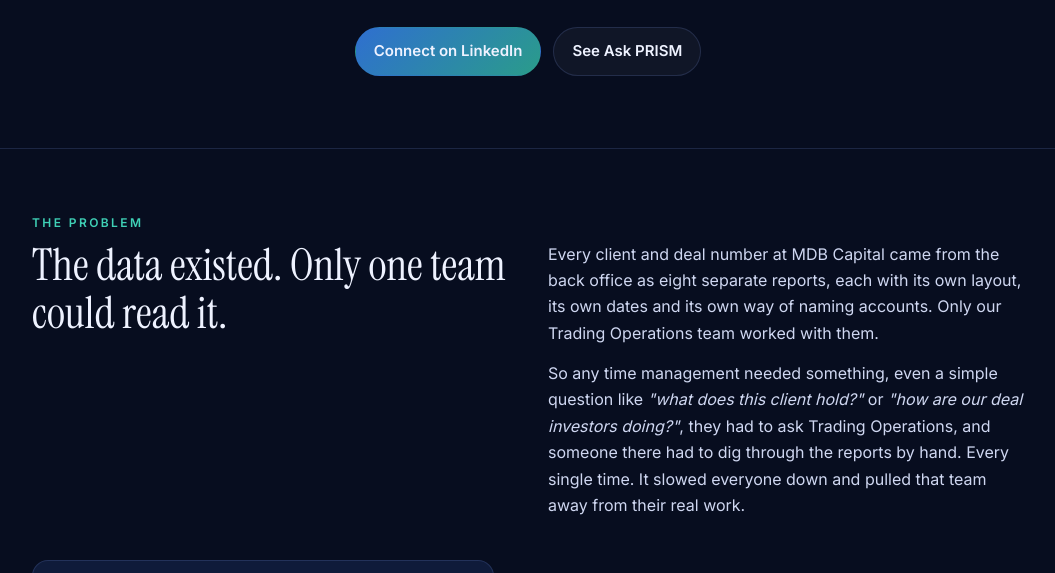
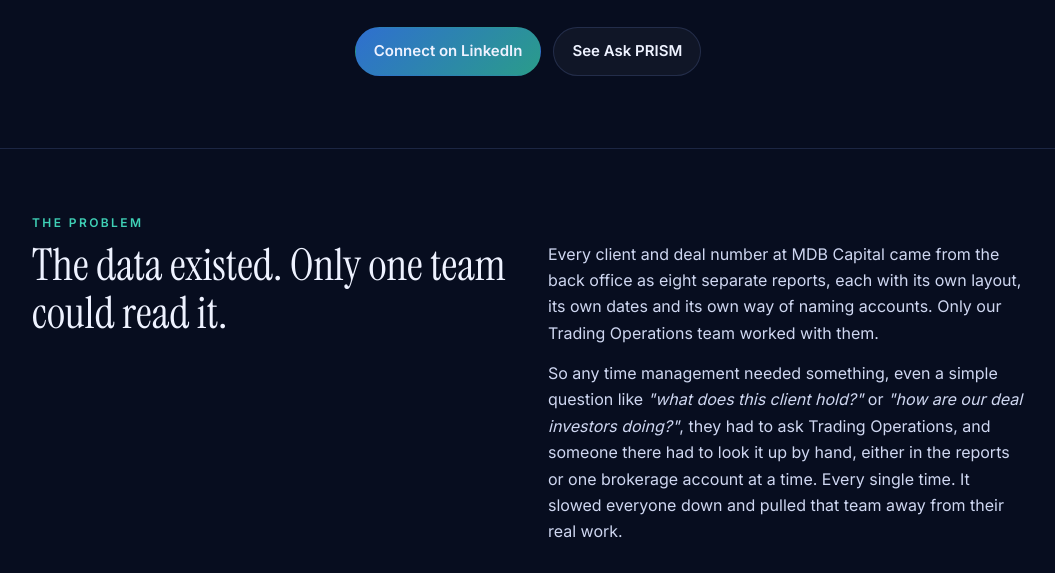
Before and after one commit to bermudezrob47-cpu/bermudezrob47-cpu.github.io, a plain HTML site: page index.html in a window 1280 px wide. Shown: the part 475-1048 px from the top of the page, without its empty margins (112-1167 px from the left). Drawn offline with Linux system fonts and the light colour scheme.

Commit message:
Clarify manual lookups

```diff
--- a/index.html
+++ b/index.html
@@ -115,7 +115,7 @@ footer{padding:36px 0 48px;border-top:1px solid var(--line);text-align:center;co
       <h2>The data existed. Only one team could read it.</h2>
       <div>
         <p>Every client and deal number at MDB Capital came from the back office as eight separate reports, each with its own layout, its own dates and its own way of naming accounts. Only our Trading Operations team worked with them.</p>
-        <p>So any time management needed something, even a simple question like <em>"what does this client hold?"</em> or <em>"how are our deal investors doing?"</em>, they had to ask Trading Operations, and someone there had to dig through the reports by hand. Every single time. It slowed everyone down and pulled that team away from their real work.</p>
+        <p>So any time management needed something, even a simple question like <em>"what does this client hold?"</em> or <em>"how are our deal investors doing?"</em>, they had to ask Trading Operations, and someone there had to look it up by hand, either in the reports or one brokerage account at a time. Every single time. It slowed everyone down and pulled that team away from their real work.</p>
       </div>
     </div>
     <div class="ba">
```
